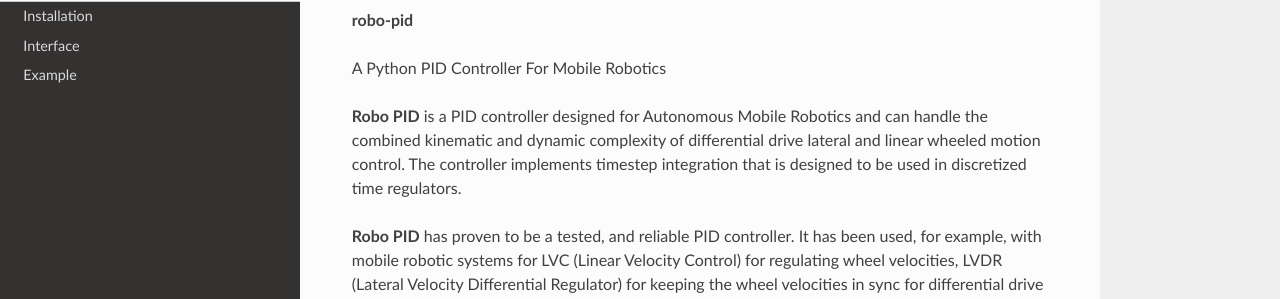
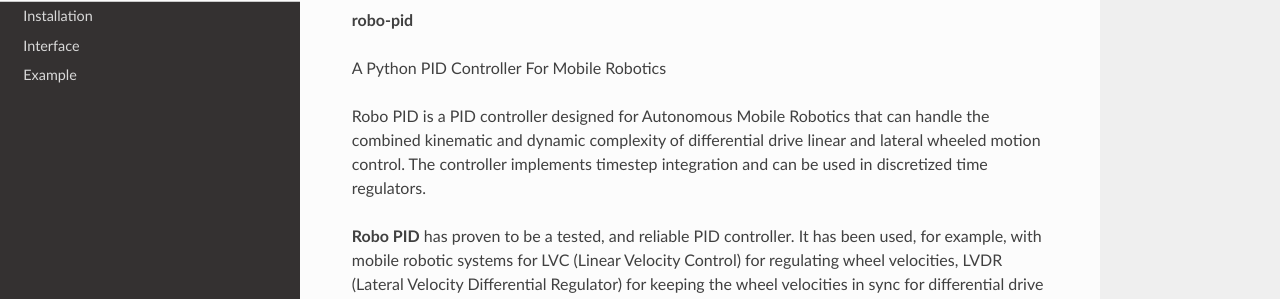
Before and after one commit to mkner/robo-pid, a Sphinx documentation site: the page built from docs/about.rst, in a window 1280 px wide and 925 px high. Shown: the part 151-450 px from the top of the window. Built offline with Sphinx 7.4.7 and the Read the Docs theme 2.0.0, drawn with Linux system fonts in a browser that asks for light colours.

Commit message:
Update about.rst

```diff
--- a/docs/about.rst
+++ b/docs/about.rst
@@ -6,10 +6,10 @@ About
 
 A Python PID Controller For Mobile Robotics
 
-**Robo PID** is a PID controller designed for Autonomous Mobile Robotics
-and can handle the combined kinematic and dynamic complexity of differential drive
-lateral and linear wheeled motion control. The controller implements timestep
-integration that is designed to be used in discretized time regulators.
+Robo PID is a PID controller designed for Autonomous Mobile Robotics
+that can handle the combined kinematic and dynamic complexity of differential
+drive linear and lateral wheeled motion control. The controller implements
+timestep integration and can be used in discretized time regulators.
 
 **Robo PID** has proven to be a tested, and reliable PID controller. It has been used, for example,
 with mobile robotic systems for LVC (Linear Velocity Control) for regulating wheel velocities,
```
